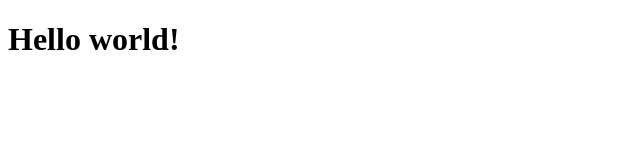
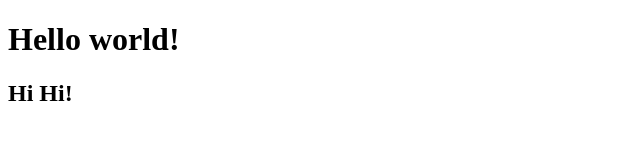
Before and after one commit to RostotskiyKirill/gitTest, a plain HTML site: page index.html in a window 1280 px wide. Shown: the whole page, without its empty margins (0-640 px from the left). Drawn offline with Linux system fonts and the light colour scheme.

Commit message:
add new hi!

```diff
--- a/index.html
+++ b/index.html
@@ -8,6 +8,7 @@
 </head>
 <body>
     <h1>Hello world!</h1>
+    <h2>Hi Hi!</h2>
     <!-- git init - инициализируем гит в проекте, чтобы он "следил" за изменениями на проекте
     git config --local user.name "Kirill" - делаем изменения в гит локальными под одним юзером
     git config --local user.email kk@mail.ru - добавили почту
```
